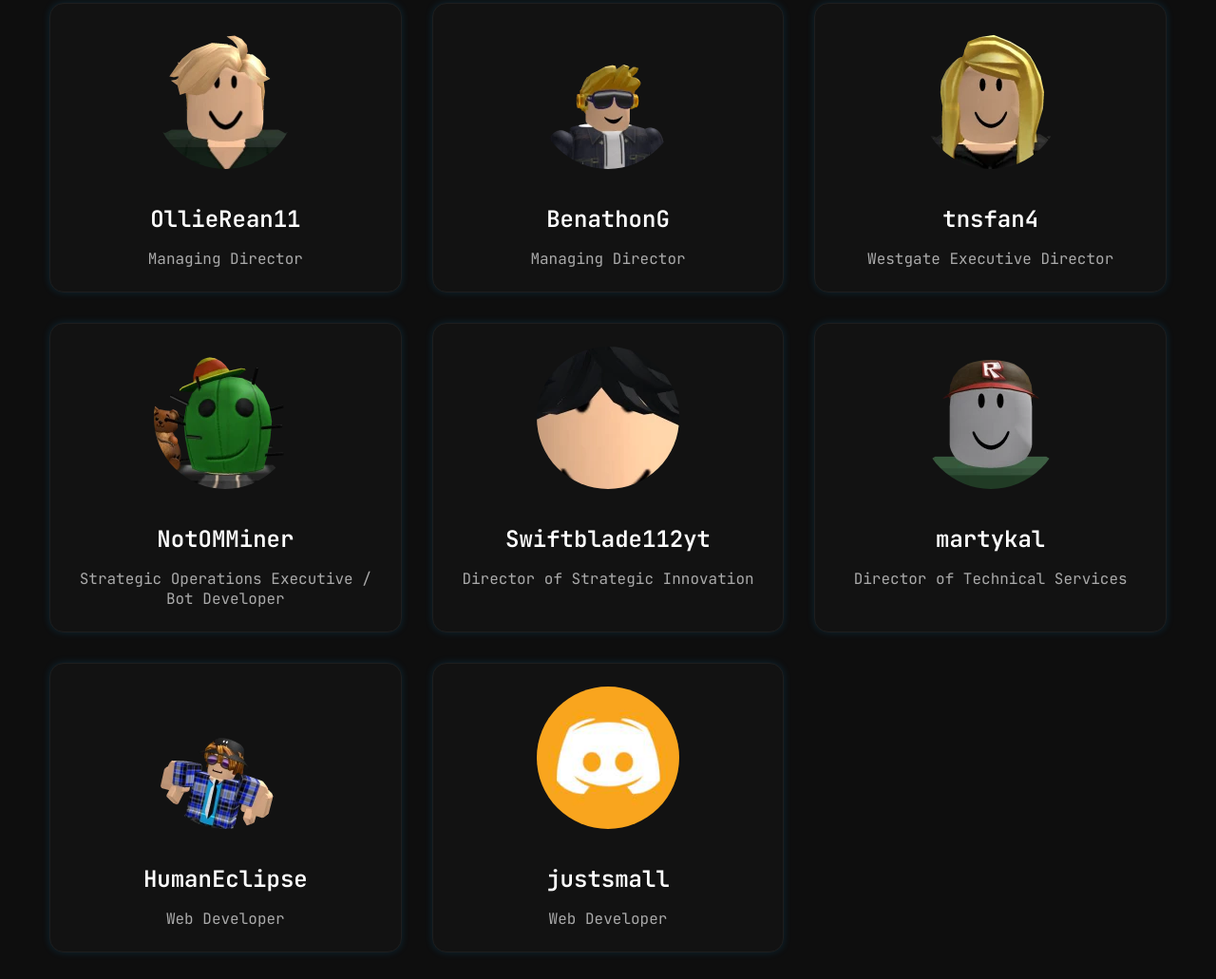
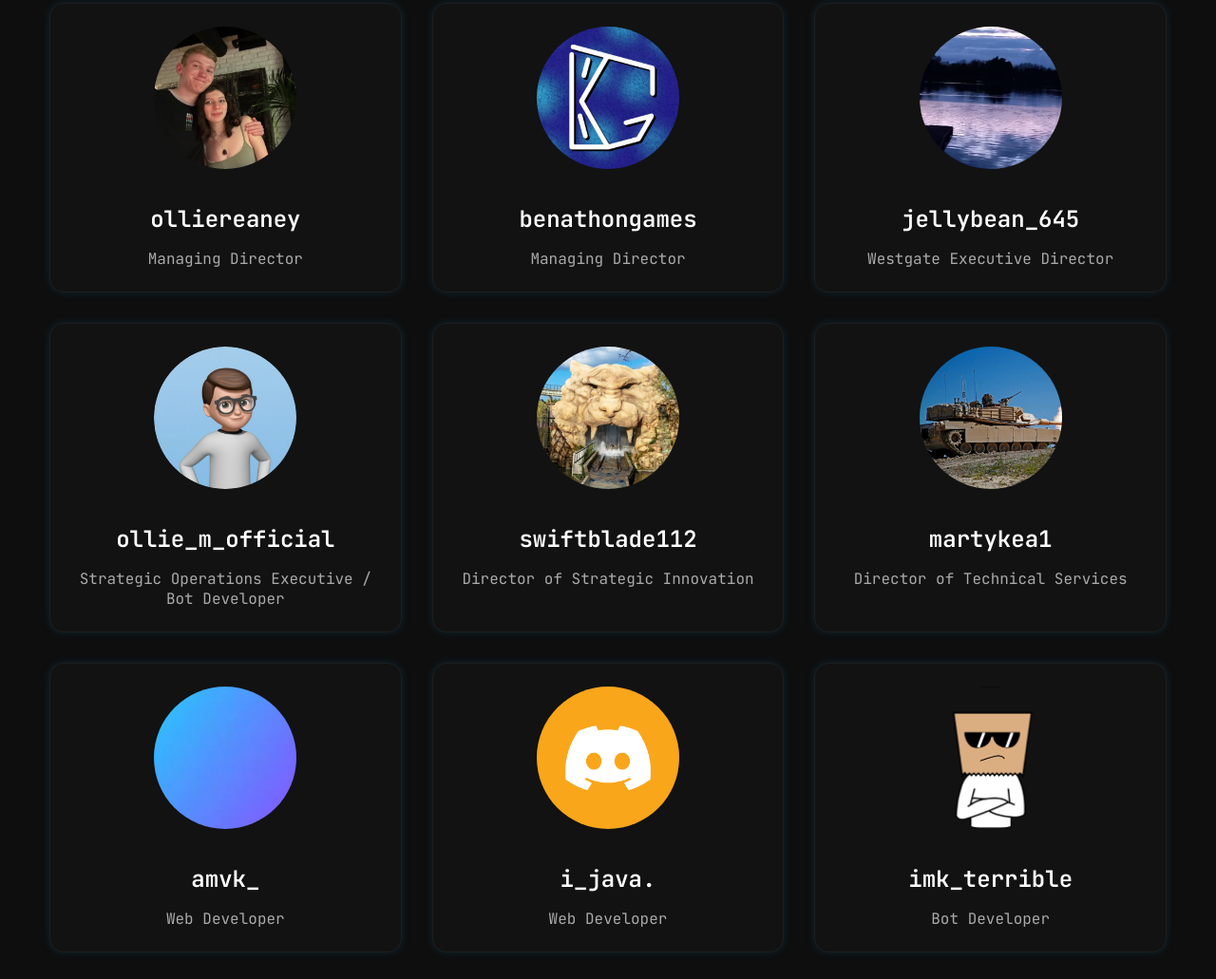
Before and after one commit to oliverreaney/oliverreaney.github.io, a plain HTML site: page careers/index.html in a window 1280 px wide. Shown: the part 1401-2432 px from the top of the page at 95% size. Drawn offline with Linux system fonts and the light colour scheme.

Commit message:
Update index.html

```diff
--- a/careers/index.html
+++ b/careers/index.html
@@ -74,44 +74,49 @@
 
                 <div class="team-grid">
                     <div class="team-card">
-                        <div class="team-photo"><img src="/icons/ollierean11.webp" alt=""></div>
-                        <h3>OllieRean11</h3>
+                        <div class="team-photo"><img src="/icons/olliereaney.png" alt=""></div>
+                        <h3>olliereaney</h3>
                         <p>Managing Director</p>
                     </div>
                     <div class="team-card">
-                        <div class="team-photo"><img src="/icons/benathong.webp" alt=""></div>
-                        <h3>BenathonG</h3>
+                        <div class="team-photo"><img src="/icons/benathongames.png" alt=""></div>
+                        <h3>benathongames</h3>
                         <p>Managing Director</p>
                     </div>
                     <div class="team-card">
-                        <div class="team-photo"><img src="/icons/tnsfan4.webp" alt=""></div>
-                        <h3>tnsfan4</h3>
+                        <div class="team-photo"><img src="/icons/jellybean_645.png" alt=""></div>
+                        <h3>jellybean_645</h3>
                         <p>Westgate Executive Director</p>
                     </div>
                     <div class="team-card">
-                        <div class="team-photo"><img src="/icons/notomminer.webp" alt=""></div>
-                        <h3>NotOMMiner</h3>
+                        <div class="team-photo"><img src="/icons/ollie_m_official.png" alt=""></div>
+                        <h3>ollie_m_official</h3>
                         <p>Strategic Operations Executive / Bot Developer</p>
                     </div>
                     <div class="team-card">
-                        <div class="team-photo"><img src="/icons/swiftblade112yt.webp" alt=""></div>
-                        <h3>Swiftblade112yt</h3>
+                        <div class="team-photo"><img src="/icons/swiftblade112.png" alt=""></div>
+                        <h3>swiftblade112</h3>
                         <p>Director of Strategic Innovation</p>
                     </div>
                     <div class="team-card">
-                        <div class="team-photo"><img src="/icons/martykal.webp" alt=""></div>
-                        <h3>martykal</h3>
+                        <div class="team-photo"><img src="/icons/martykea1.png" alt=""></div>
+                        <h3>martykea1</h3>
                         <p>Director of Technical Services</p>
                     </div>
                     <div class="team-card">
-                        <div class="team-photo"><img src="/icons/humaneclipse.webp" alt=""></div>
-                        <h3>HumanEclipse</h3>
+                        <div class="team-photo"><img src="/icons/amvk.png" alt=""></div>
+                        <h3>amvk_</h3>
                         <p>Web Developer</p>
                     </div>
                     <div class="team-card">
-                        <div class="team-photo"><img src="/icons/justsmall.jpg" alt=""></div>
-                        <h3>justsmall</h3>
+                        <div class="team-photo"><img src="/icons/i_java..png" alt=""></div>
+                        <h3>i_java.</h3>
                         <p>Web Developer</p>
+                    </div>
+                    <div class="team-card">
+                        <div class="team-photo"><img src="/icons/imk_terrible.png" alt=""></div>
+                        <h3>imk_terrible</h3>
+                        <p>Bot Developer</p>
                     </div>
                 </div>
             </section>
```
